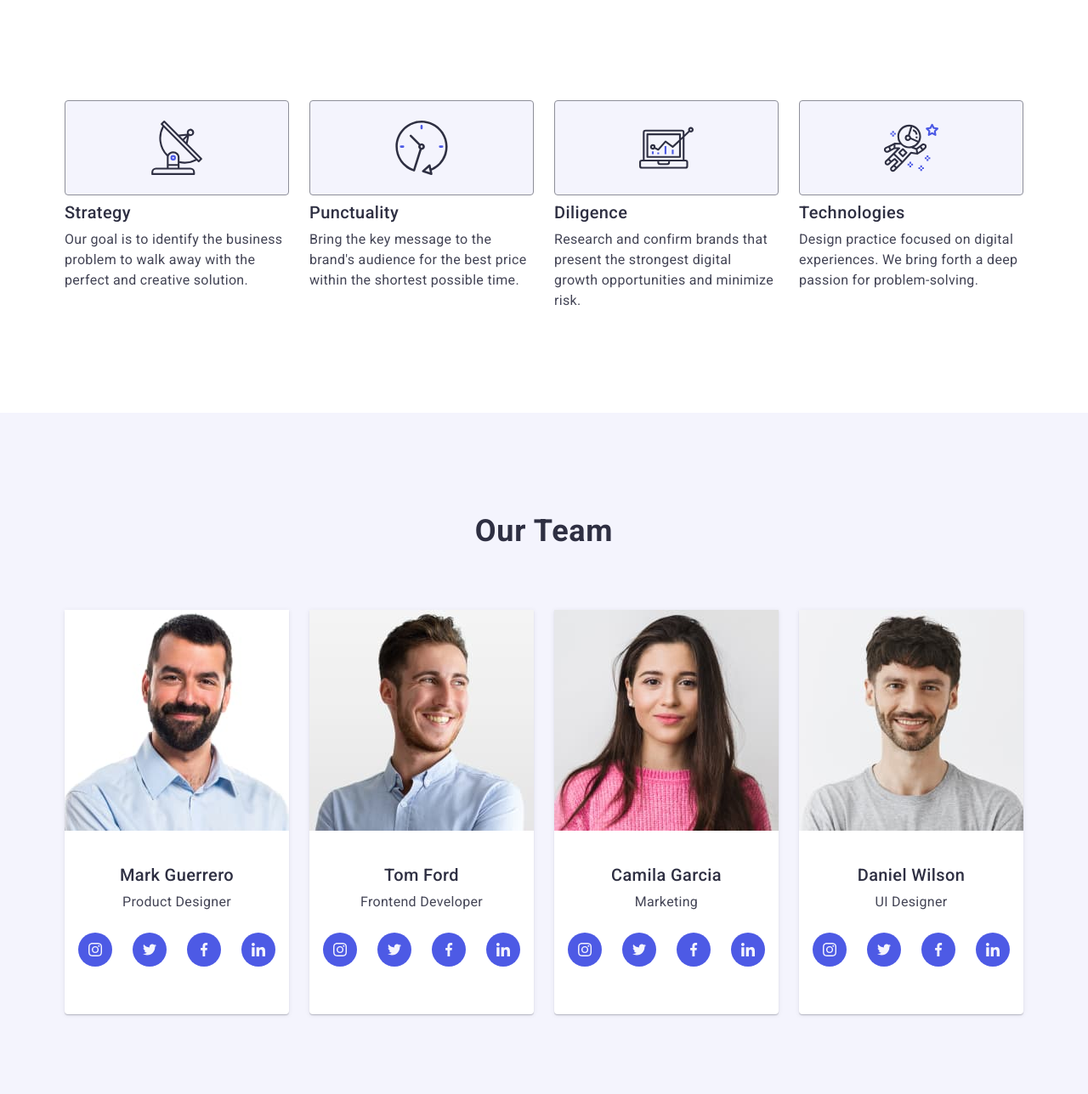
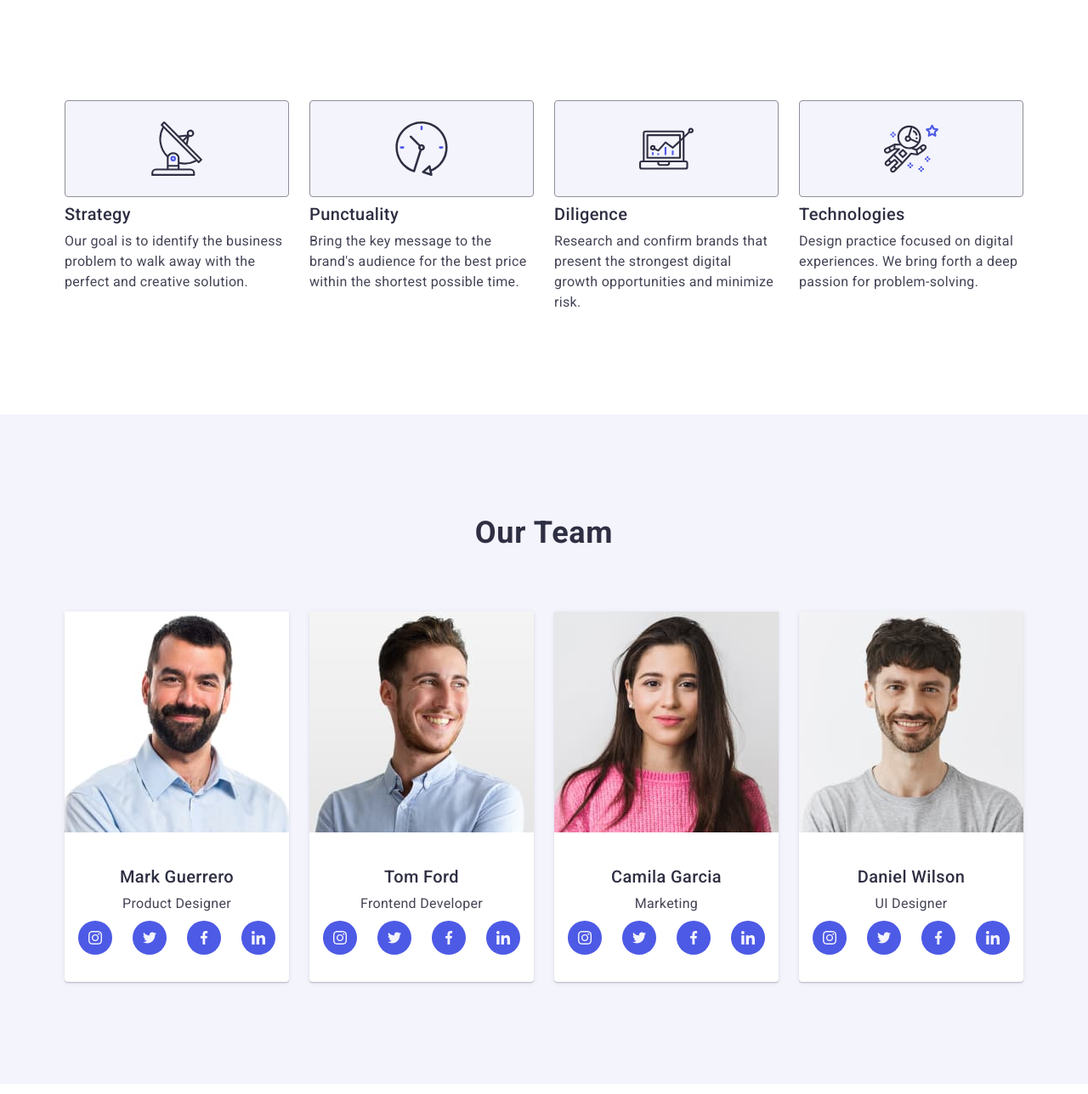
Before and after one commit to MamaliukAlina/goit-markup-hw-04, a plain HTML site: page index.html in a window 1280 px wide. Shown: the part 672-1960 px from the top of the page at 85% size. Drawn offline with nearby package versions, Linux system fonts and the light colour scheme.

Commit message:
Add files via upload

```diff
--- a/css/styles.css
+++ b/css/styles.css
@@ -224,11 +224,9 @@ address ul li + li{
   gap: 24px;
 }
 .strategy-icon{
+  padding: 24px;
   display: flex;
-  align-items: center;
   justify-content: center;
-  height: 112px;
-  margin-bottom: 8px;
   border: 1px solid #8E8F99;
   border-radius: 4px;
   background-color: #F4F4FD;
@@ -255,7 +253,7 @@ address ul li + li{
   display:flex;
   justify-content: center;
   gap: 24px;
-  margin: 24px 0;
+  margin-top: 8px;
 }
 .team-list-item {
   background-color: #FFFFFF;
@@ -287,7 +285,7 @@ address ul li + li{
 }
 .portfolio-text-border {
   text-align: left;
-  padding: 32px 16px;
+  padding: 24px 16px 32px;
   border-left: 1px solid #E7E9FC;
   border-right: 1px solid #E7E9FC ;
   border-bottom: 1px solid #E7E9FC;
```
